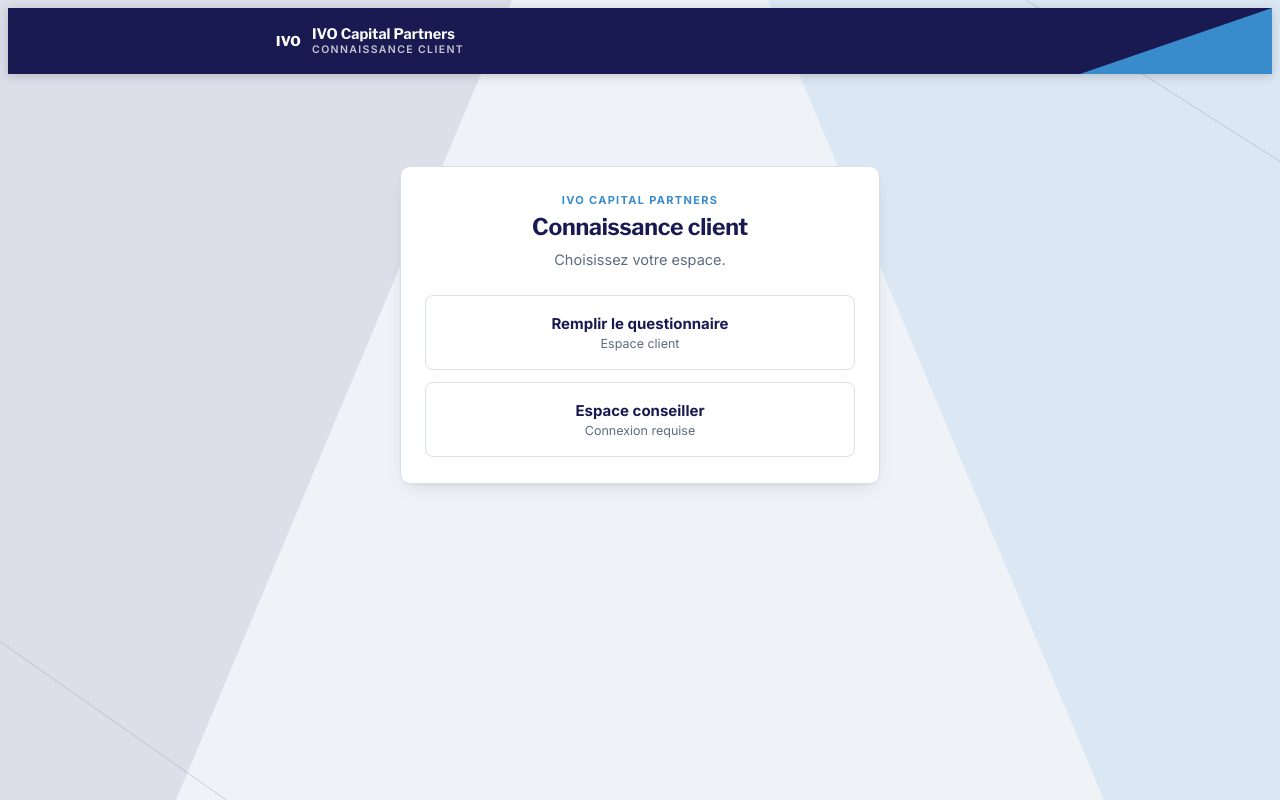
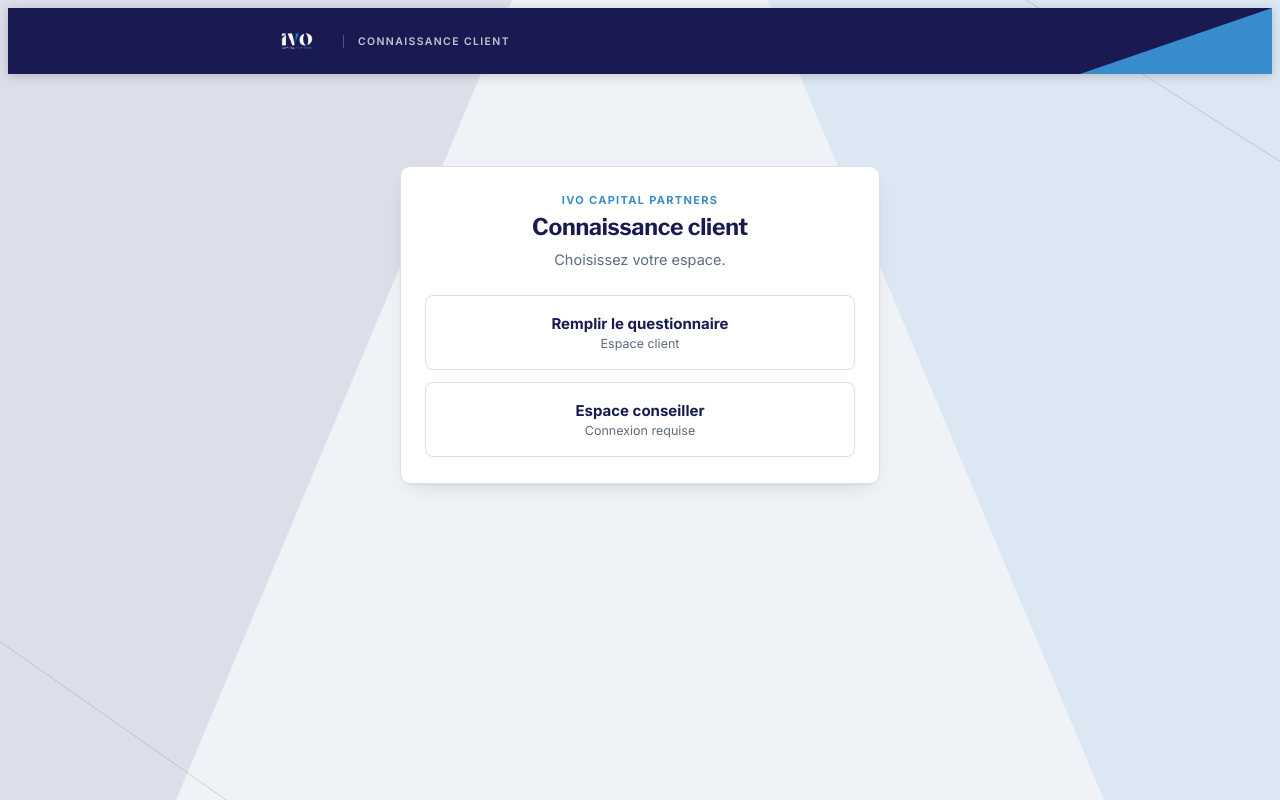
Before and after one commit to PyjackoGA/projetivotest, a plain HTML site: page index.html in a window 1280 px wide. Drawn offline with nearby package versions, Linux system fonts and the light colour scheme.

Commit message:
Update index.html
updating logo

```diff
--- a/index.html
+++ b/index.html
@@ -40,8 +40,8 @@
 <script>
 document.getElementById("topbar-placeholder").outerHTML =
   '<div id="topbar"><div class="topbar-inner">' +
-  '<div class="brand-badge"><span>IVO</span></div>' +
-  '<div><div class="brand-name">IVO Capital Partners</div><div class="brand-sub">Connaissance client</div></div>' +
+  '<div class="brand-badge"><img src="assets/logo-ivo-white.png" alt="IVO Capital Partners"></div>' +
+  '<div class="brand-context"><div class="brand-sub">Connaissance client</div></div>' +
   '</div></div>';
 </script>
 </body>
```
